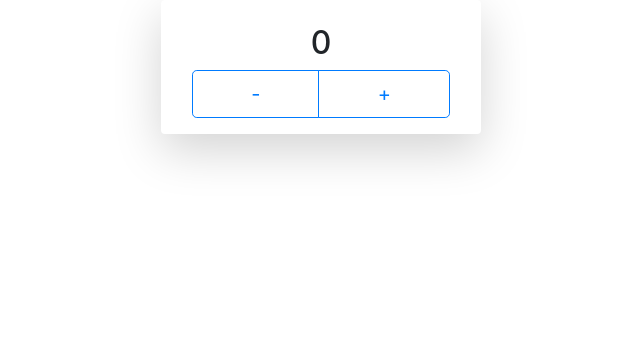
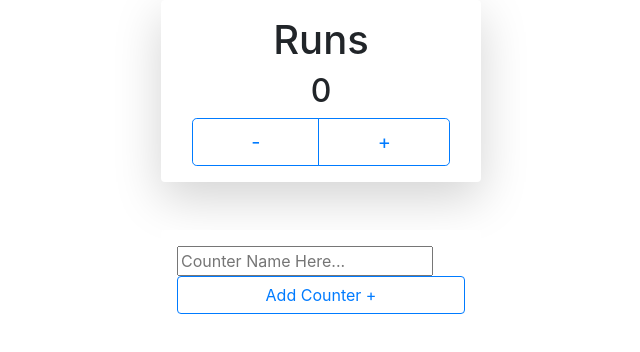
Before and after one commit to GalliWare/basic-counters, a React app: page / in a window 1280 px wide. Shown: the top 352 px of the page, without its empty margins (319-959 px from the left). Built offline with nearby package versions, Linux system fonts and the light colour scheme.

Commit message:
Update of app to use Counter as generic component and render array of Counters, add a element so we can add counters to a max of 6. added logic so enter and onclick trigger the adding of the counter. Add button is removed when we reach 6 counters. TODO: improve style of counters with Bootstrap

```diff
--- a/package.json
+++ b/package.json
@@ -1,6 +1,6 @@
 {
   "name": "react_counter",
-  "version": "2.0.0",
+  "version": "2.1.0",
   "description": "This is a base counter app build with react,webpack,bootstrap and babel",
   "main": "index.js",
   "private": "true",
--- a/src/App.js
+++ b/src/App.js
@@ -1,9 +1,40 @@
 import React, { useState } from "react"
 import Counter from "./Counter"
-// TODO: Once Counter modified, create AddCounter component to add a Counter in App with props.
+// TODO: Style with Bootstrap
+
 function App() {
+  const [addButton, setAddButton] = useState(true)
+  const [textInput, setTextInput] = useState("")
+  const [counters, setCounters] = useState([<Counter name="Runs" key="Runs" />])
+
+  function addCounter(event) {
+    if ((event._reactName === "onKeyDown" && event.code === "Enter") || event._reactName === "onClick") {
+      console.log(event)
+      const countName = event.target.value
+      let countersTemp = counters
+      countersTemp.push(<Counter name={countName} key={countName} />)
+      setCounters(countersTemp)
+      setTextInput("")
+      if (counters.length === 6) { setAddButton(false) }
+    }
+  }
+
   return (
-    <Counter/>
+    addButton ?
+      <div>
+        <div>
+          {counters}
+        </div>
+        <div>
+          <div className="w-25 mx-auto p-3 mb-5 bg-white rounded">
+            <input typeof="text" value={textInput} placeholder="Counter Name Here..." onKeyDown={addCounter} onChange={(event) => { setTextInput(event.target.value) }}></input>
+            <button className="btn btn-outline-primary col-sm" value={textInput} onClick={addCounter}> Add Counter +</button>
+          </div>
+        </div>
+      </div > :
+      <div>
+        {counters}
+      </div>
   )
 }
 
```
